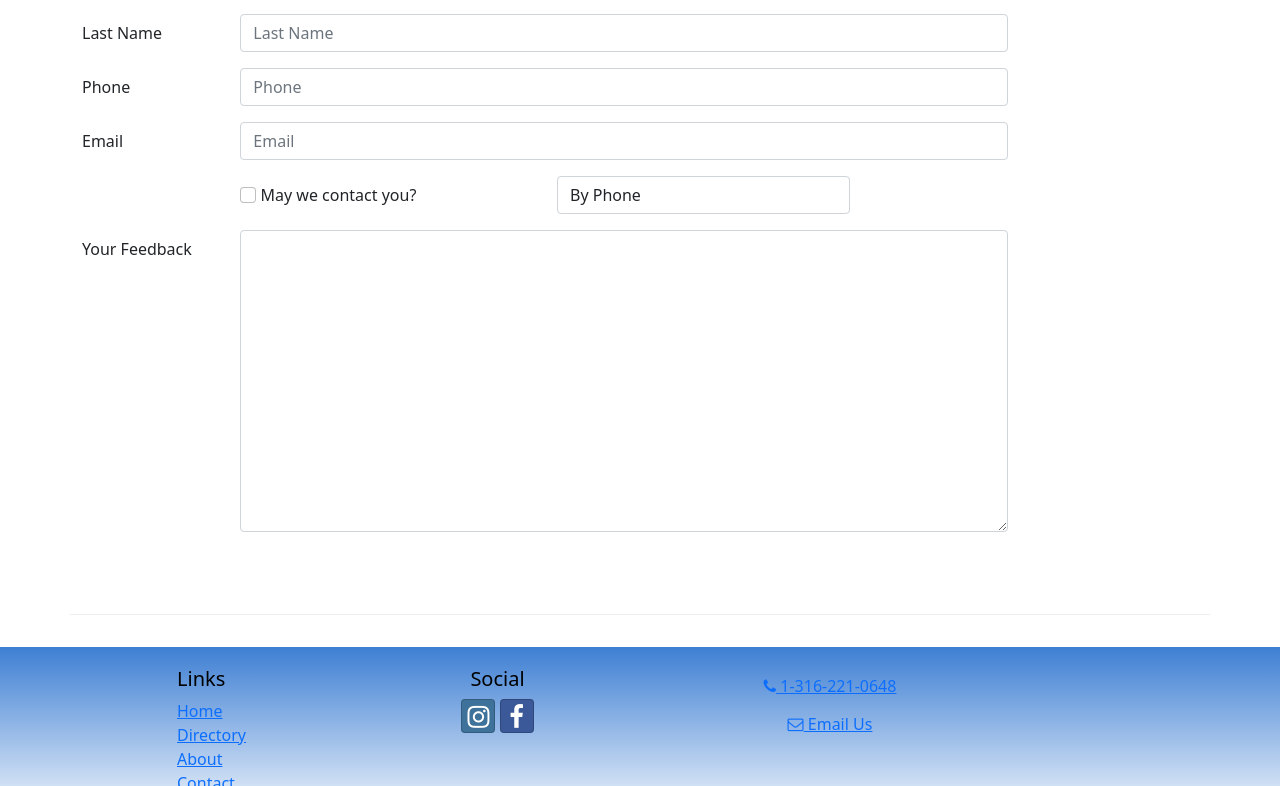
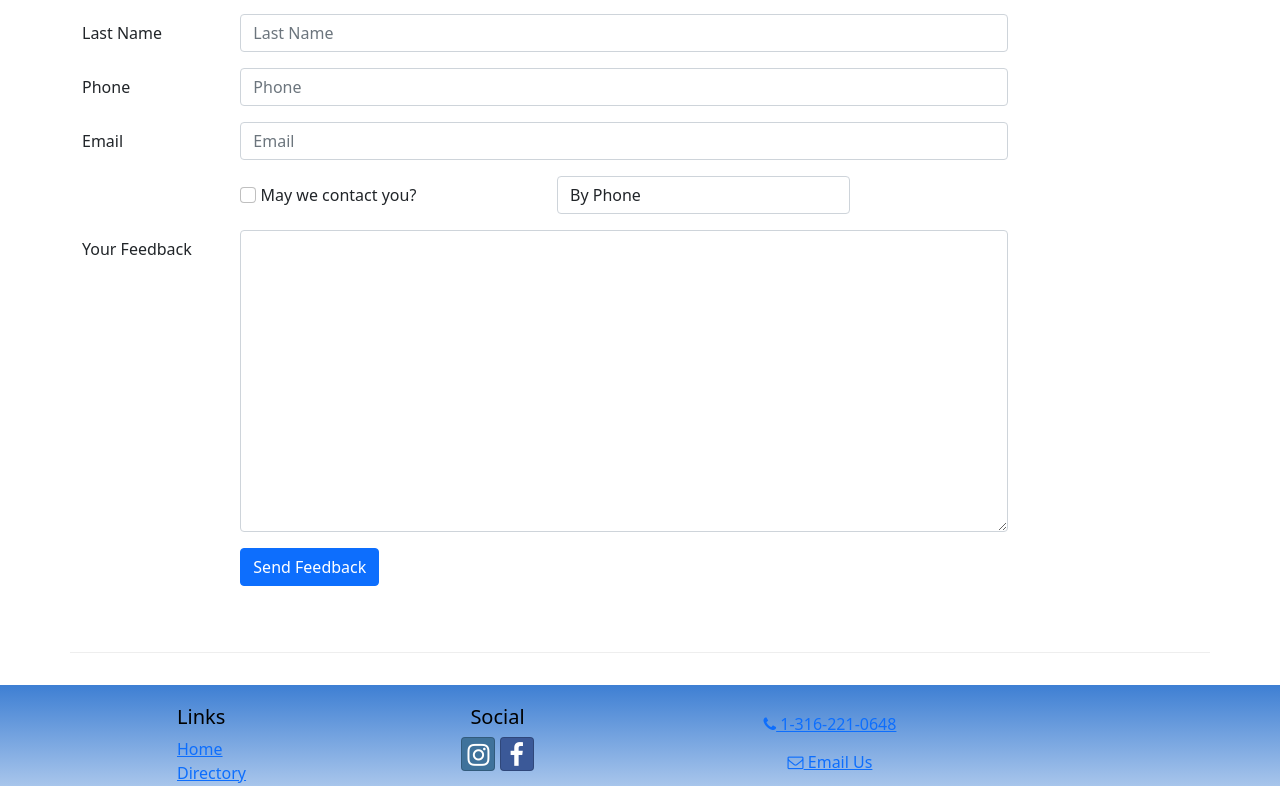
Before and after one commit to mun-v/react-portfolio-project, a React (Create React App) app: page /contact in a window 1280 px wide. Shown: the part 654-1440 px from the top of the page. Built offline with nearby package versions, Linux system fonts and the light colour scheme.

Commit message:
ContactForm Part 3

```diff
--- a/src/components/ContactForm.js
+++ b/src/components/ContactForm.js
@@ -2,6 +2,12 @@
 import { Formik, Field, Form } from "formik";
 
 const ContactForm = () => {
+  const handleSubmit = (values, { resetForm }) => {
+    console.log("form values:", values);
+    console.log("in JSON format:", JSON.stringify(values));
+    resetForm();
+  };
+
   return (
     <Formik
       initialValues={{
@@ -13,6 +19,7 @@
         contactType: "By Phone",
         feedback: "",
       }}
+      onSubmit={handleSubmit}
     >
       <Form>
         <FormGroup row>
@@ -56,7 +63,12 @@
             Email
           </Label>
           <Col md="10">
-            <Field name="email" placeholder="Email" className="form-control" />
+            <Field
+              name="email"
+              placeholder="Email"
+              type="email"
+              className="form-control"
+            />
           </Col>
         </FormGroup>
         <FormGroup row>
@@ -84,7 +96,13 @@
             />
           </Col>
         </FormGroup>
-        <FormGroup row></FormGroup>
+        <FormGroup row>
+          <Col md={{ size: 10, offset: 2 }}>
+            <Button type="submit" color="primary">
+              Send Feedback
+            </Button>
+          </Col>
+        </FormGroup>
       </Form>
     </Formik>
   );
```
